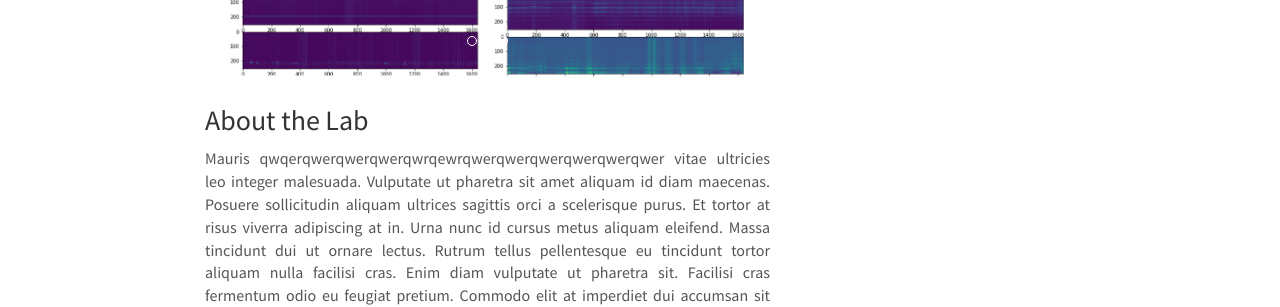
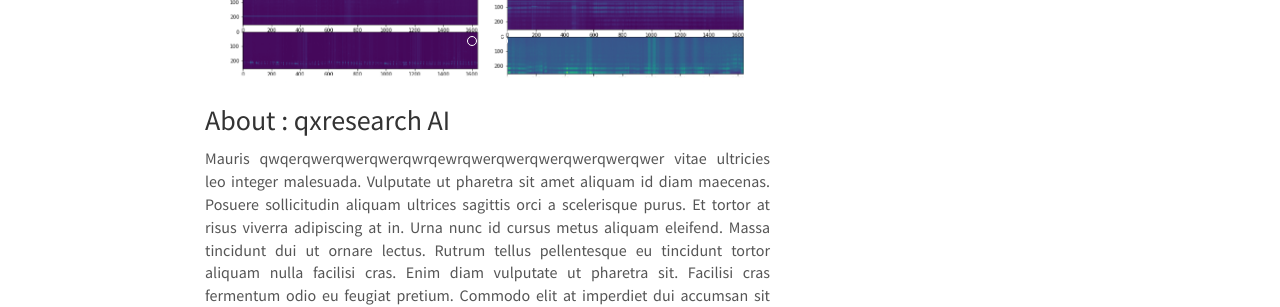
Before and after one commit to qxresearch/qxresearch.github.io, a Jekyll site: the page built from _pages/home.md, in a window 1280 px wide and 1108 px high. Shown: the part 242-549 px from the top of the window. Built offline with Jekyll 4.4.1, drawn with Linux system fonts in a browser that asks for light colours; nearby versions of some CDN libraries; comment, search, counter and statistics services are not loaded.

Commit message:
Update home.md

```diff
--- a/_pages/home.md
+++ b/_pages/home.md
@@ -1,12 +1,12 @@
 ---
-title: "Home"
+title: "AI"
 layout: homelay
-excerpt: "RT2 Lab at Institut Curie"
+excerpt: "qxresearch AI"
 sitemap: false
 permalink: /
 ---
 
-### About the Lab
+### About : qxresearch AI
 
 Mauris qwqerqwerqwerqwerqwrqewrqwerqwerqwerqwerqwerqwer vitae ultricies leo integer malesuada. Vulputate ut pharetra sit amet aliquam id diam maecenas. Posuere sollicitudin aliquam ultrices sagittis orci a scelerisque purus. Et tortor at risus viverra adipiscing at in. Urna nunc id cursus metus aliquam eleifend. Massa tincidunt dui ut ornare lectus. Rutrum tellus pellentesque eu tincidunt tortor aliquam nulla facilisi cras. Enim diam vulputate ut pharetra sit. Facilisi cras fermentum odio eu feugiat pretium. Commodo elit at imperdiet dui accumsan sit amet nulla. Volutpat maecenas volutpat blandit aliquam etiam erat velit scelerisque. Vivamus at augue eget arcu dictum varius duis. Faucibus pulvinar elementum integer enim neque volutpat. Duis tristique sollicitudin nibh sit amet commodo nulla facilisi.
 
```
